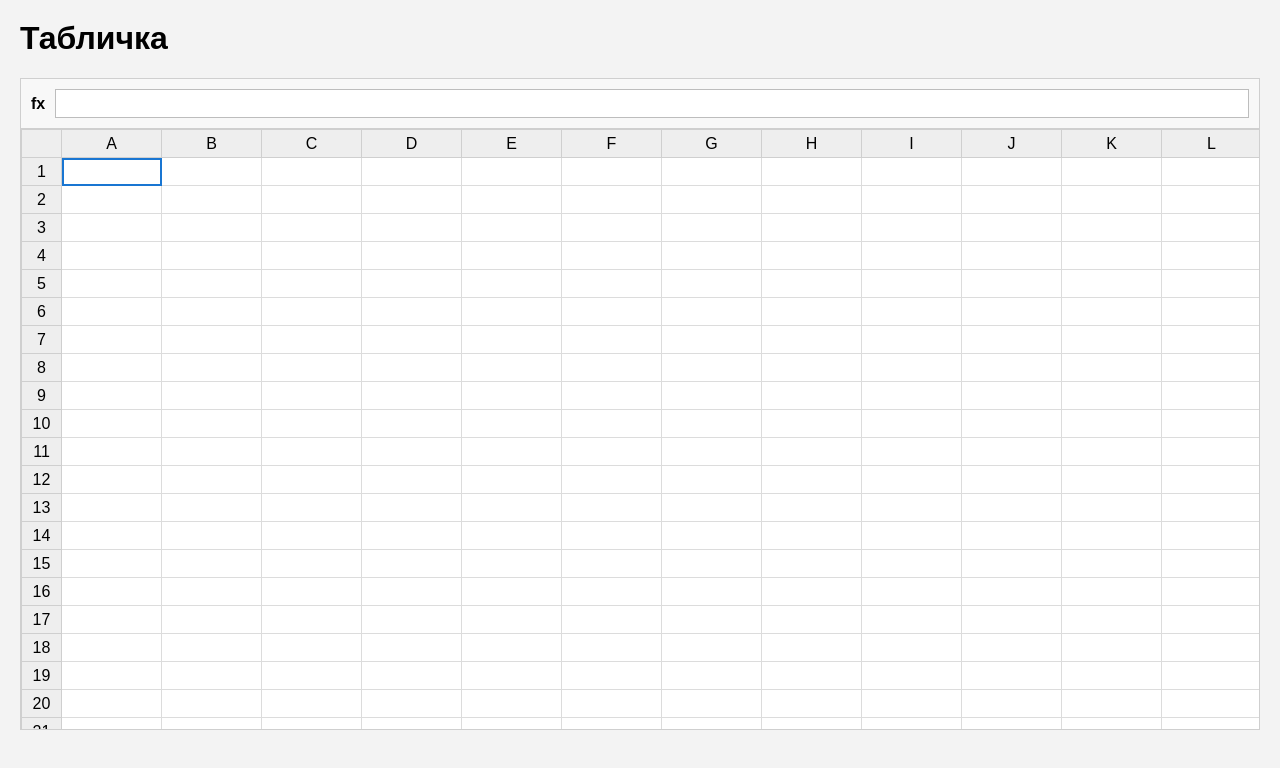
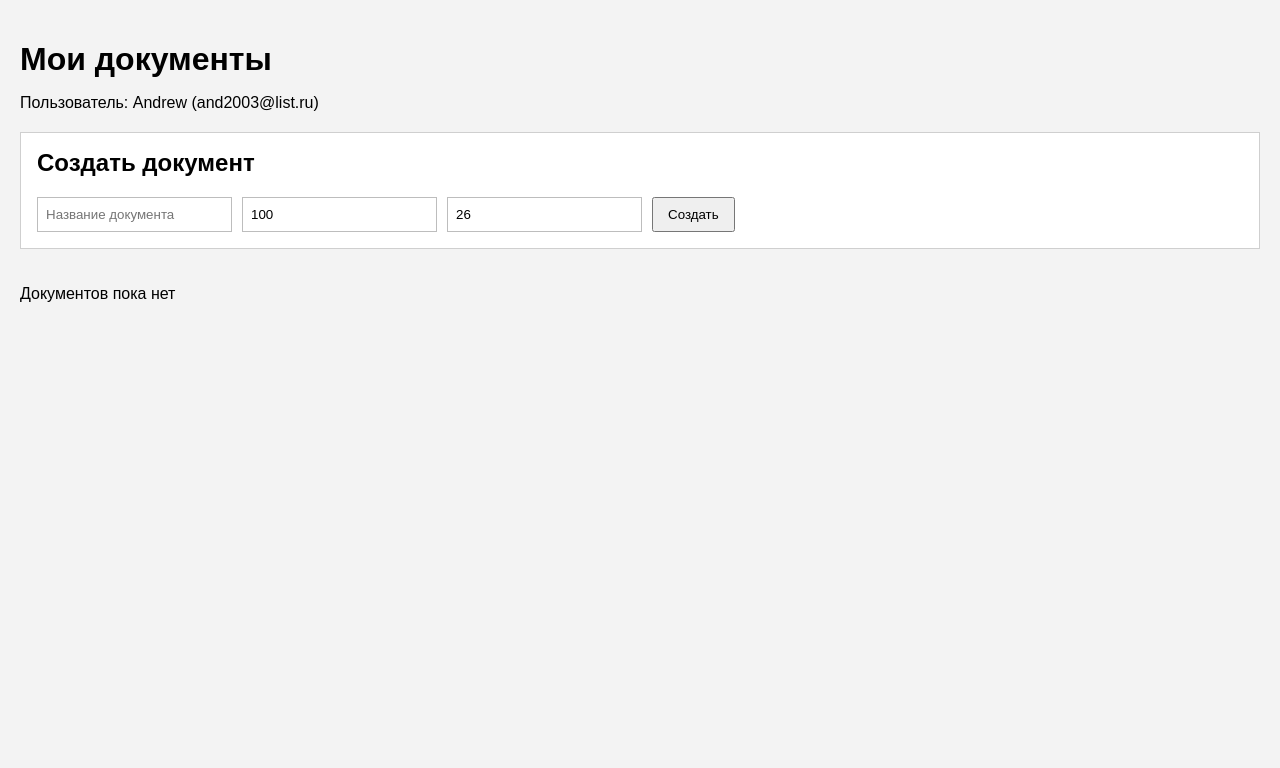
Before and after one commit to MrCat212/Visual-Prog, a React (Vite) app in the folder FinalProject/: page / in a window 1280 px wide. Shown: the top 768 px of the page. Built offline with nearby package versions, Linux system fonts and the light colour scheme.

Commit message:
Dev: Добавил список документов

```diff
--- a/FinalProject/src/App.tsx
+++ b/FinalProject/src/App.tsx
@@ -1,12 +1,7 @@
-import SpreadsheetTable from '@/components/SpreadsheetTable';
+import DashboardPage from '@/pages/DashboardPage';
 
 function App() {
-  return (
-    <div className="app">
-      <h1>Табличка</h1>
-      <SpreadsheetTable />
-    </div>
-  );
+  return <DashboardPage />;
 }
 
 export default App;
--- a/FinalProject/src/index.css
+++ b/FinalProject/src/index.css
@@ -161,3 +161,100 @@ input {
   cursor: col-resize;
   user-select: none;
 }
+
+.dashboard-page {
+  padding: 20px;
+}
+
+.dashboard-header {
+  margin-bottom: 20px;
+}
+
+.dashboard-header h1 {
+  margin-bottom: 6px;
+}
+
+.create-document-block {
+  padding: 16px;
+  margin-bottom: 20px;
+  background-color: white;
+  border: 1px solid #cfcfcf;
+}
+
+.create-document-block h2 {
+  margin-top: 0;
+}
+
+.create-document-form {
+  display: flex;
+  gap: 10px;
+  flex-wrap: wrap;
+}
+
+.create-document-form input {
+  padding: 8px;
+  border: 1px solid #bdbdbd;
+}
+
+.create-document-form button {
+  padding: 8px 14px;
+  cursor: pointer;
+}
+
+.documents-list {
+  display: flex;
+  flex-direction: column;
+  gap: 14px;
+}
+
+.document-card {
+  padding: 16px;
+  background-color: white;
+  border: 1px solid #cfcfcf;
+}
+
+.document-card-header {
+  display: flex;
+  justify-content: space-between;
+  gap: 20px;
+}
+
+.document-card h2 {
+  margin-top: 0;
+  margin-bottom: 8px;
+}
+
+.document-card p {
+  margin: 4px 0;
+}
+
+.document-actions {
+  display: flex;
+  flex-direction: column;
+  gap: 8px;
+}
+
+.document-actions button {
+  padding: 7px 10px;
+  cursor: pointer;
+}
+
+.document-preview {
+  display: inline-block;
+  margin-top: 14px;
+  border: 1px solid #dcdcdc;
+}
+
+.preview-row {
+  display: flex;
+}
+
+.preview-cell {
+  width: 70px;
+  height: 28px;
+  padding: 5px;
+  border: 1px solid #dcdcdc;
+  overflow: hidden;
+  white-space: nowrap;
+  text-overflow: ellipsis;
+}
--- /dev/null
+++ b/FinalProject/src/pages/DashboardPage.tsx
@@ -0,0 +1,187 @@
+import { useEffect, useState } from 'react';
+
+import { mockUser } from '@/services/mockUser';
+import {
+  createDocument,
+  deleteDocument,
+  duplicateDocument,
+  getUserDocuments,
+  renameDocument,
+} from '@/services/documentService';
+import type { SpreadsheetDocument } from '@/types/document';
+
+function DashboardPage() {
+  const [documents, setDocuments] = useState<SpreadsheetDocument[]>([]);
+  const [newDocumentTitle, setNewDocumentTitle] = useState('');
+  const [newDocumentRows, setNewDocumentRows] = useState(100);
+  const [newDocumentCols, setNewDocumentCols] = useState(26);
+
+  useEffect(() => {
+    loadDocuments();
+  }, []);
+
+  function loadDocuments() {
+    const userDocuments = getUserDocuments(mockUser.id);
+    setDocuments(userDocuments);
+  }
+
+  function handleCreateDocument() {
+    const title = newDocumentTitle.trim();
+
+    if (title === '') {
+      alert('Введите название документа');
+      return;
+    }
+
+    if (newDocumentRows <= 0 || newDocumentCols <= 0) {
+      alert('Размер таблицы должен быть больше 0');
+      return;
+    }
+
+    createDocument(mockUser.id, {
+      title,
+      rows: newDocumentRows,
+      cols: newDocumentCols,
+    });
+
+    setNewDocumentTitle('');
+    setNewDocumentRows(100);
+    setNewDocumentCols(26);
+
+    loadDocuments();
+  }
+
+  function handleRenameDocument(document: SpreadsheetDocument) {
+    const newTitle = prompt('Введите новое название', document.title);
+
+    if (newTitle === null) {
+      return;
+    }
+
+    const preparedTitle = newTitle.trim();
+
+    if (preparedTitle === '') {
+      alert('Название не может быть пустым');
+      return;
+    }
+
+    renameDocument(document.id, mockUser.id, preparedTitle);
+    loadDocuments();
+  }
+
+  function handleDeleteDocument(document: SpreadsheetDocument) {
+    const isConfirmed = confirm(`Удалить документ "${document.title}"?`);
+
+    if (!isConfirmed) {
+      return;
+    }
+
+    deleteDocument(document.id, mockUser.id);
+    loadDocuments();
+  }
+
+  function handleDuplicateDocument(document: SpreadsheetDocument) {
+    duplicateDocument(document.id, mockUser.id);
+    loadDocuments();
+  }
+
+  function formatDate(date: string): string {
+    return new Date(date).toLocaleString('ru-RU');
+  }
+
+  return (
+    <div className="dashboard-page">
+      <div className="dashboard-header">
+        <div>
+          <h1>Мои документы</h1>
+          <p>
+            Пользователь: {mockUser.name} ({mockUser.email})
+          </p>
+        </div>
+      </div>
+
+      <div className="create-document-block">
+        <h2>Создать документ</h2>
+
+        <div className="create-document-form">
+          <input
+            value={newDocumentTitle}
+            placeholder="Название документа"
+            onChange={(event) => setNewDocumentTitle(event.target.value)}
+          />
+
+          <input
+            type="number"
+            value={newDocumentRows}
+            min={1}
+            onChange={(event) => setNewDocumentRows(Number(event.target.value))}
+          />
+
+          <input
+            type="number"
+            value={newDocumentCols}
+            min={1}
+            onChange={(event) => setNewDocumentCols(Number(event.target.value))}
+          />
+
+          <button type="button" onClick={handleCreateDocument}>
+            Создать
+          </button>
+        </div>
+      </div>
+
+      <div className="documents-list">
+        {documents.length === 0 ? (
+          <p>Документов пока нет</p>
+        ) : (
+          documents.map((document) => (
+            <div className="document-card" key={document.id}>
+              <div className="document-card-header">
+                <div>
+                  <h2>{document.title}</h2>
+                  <p>Создан: {formatDate(document.createdAt)}</p>
+                  <p>Изменён: {formatDate(document.updatedAt)}</p>
+                  <p>
+                    Размер: {document.rows} × {document.cols}
+                  </p>
+                </div>
+
+                <div className="document-actions">
+                  <button type="button" onClick={() => alert('Пока что просто заглушка')}>
+                    Открыть
+                  </button>
+
+                  <button type="button" onClick={() => handleRenameDocument(document)}>
+                    Переименовать
+                  </button>
+
+                  <button type="button" onClick={() => handleDuplicateDocument(document)}>
+                    Дублировать
+                  </button>
+
+                  <button type="button" onClick={() => handleDeleteDocument(document)}>
+                    Удалить
+                  </button>
+                </div>
+              </div>
+
+              <div className="document-preview">
+                {document.data.slice(0, 3).map((row, rowIndex) => (
+                  <div className="preview-row" key={rowIndex}>
+                    {row.slice(0, 3).map((cell, colIndex) => (
+                      <div className="preview-cell" key={colIndex}>
+                        {cell.result || cell.value}
+                      </div>
+                    ))}
+                  </div>
+                ))}
+              </div>
+            </div>
+          ))
+        )}
+      </div>
+    </div>
+  );
+}
+
+export default DashboardPage;
```
